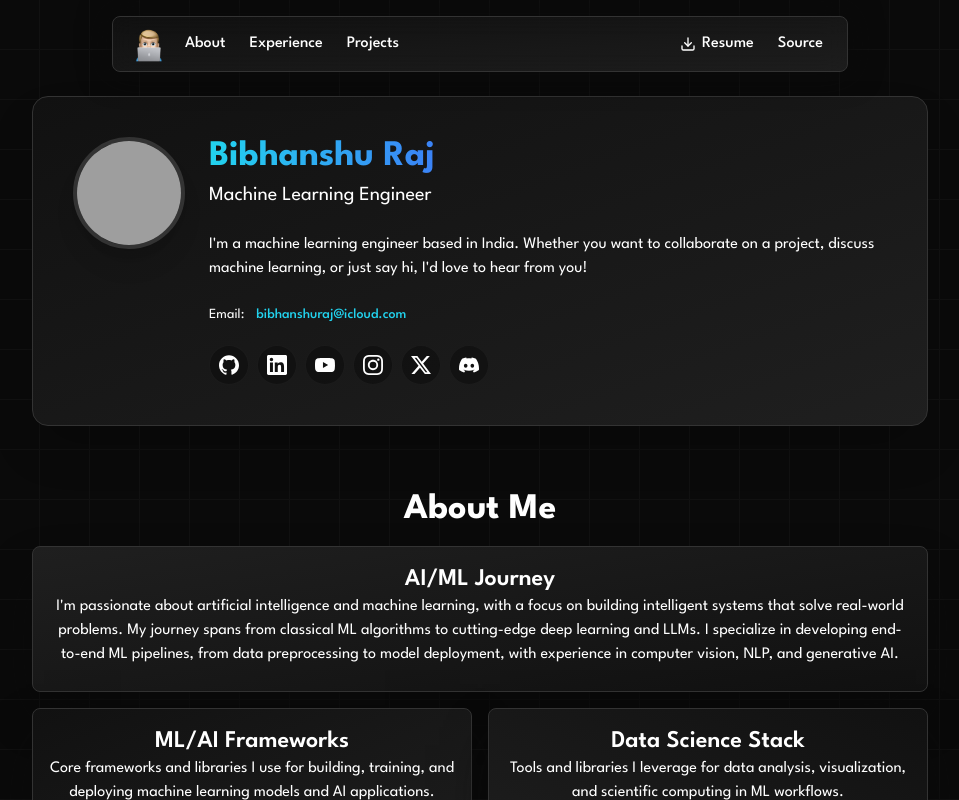
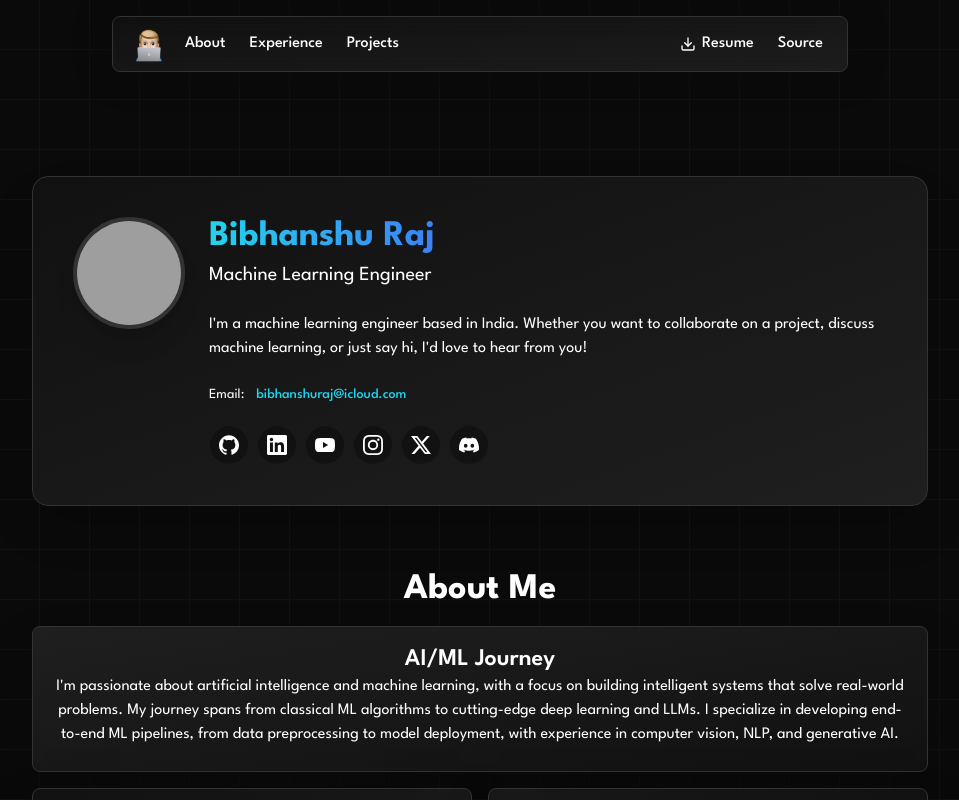
Before and after one commit to bibhanshuraj19/Raj.gg, a Next.js app: page / in a window 1280 px wide. Shown: the top 800 px of the page, without its empty margins (160-1119 px from the left). Built offline with nearby package versions, Linux system fonts and the light colour scheme; grey boxes are pictures that could not be loaded.

Commit message:
Certification update

```diff
--- a/src/components/Navbar.tsx
+++ b/src/components/Navbar.tsx
@@ -39,13 +39,14 @@ export default function Navbar() {
 
     return (
         <>
-            <motion.header
-                className="flex justify-center items-center w-full fixed px-4 top-0 z-50 pt-4"
-                initial={{ transform: 'translateY(-30px)', opacity: 0 }}
-                animate={{ transform: 'translateY(0px)', opacity: 100 }}
-                transition={{ duration: 0.5, delay: 0.1, ease: [0.39, 0.21, 0.12, 0.96], }}
-            >
-                <nav style={{ boxShadow: '0 0 30px 2.5px #0a0a0a' }} className="flex h-14 max-w-[46rem] w-screen bg-gradient-to-br from-primary/90 to to-secondary/90 backdrop-blur-md rounded-lg border-1 border-accent px-4">
+            <header className="flex justify-center items-center w-full fixed px-4 top-4 z-50">
+                <motion.nav
+                    style={{ boxShadow: '0 0 30px 2.5px #0a0a0a' }}
+                    className="flex h-14 max-w-[46rem] w-screen bg-gradient-to-br from-primary/90 to to-secondary/90 backdrop-blur-md rounded-lg border-1 border-accent px-4"
+                    initial={{ opacity: 0, y: -20 }}
+                    animate={{ opacity: 1, y: 0 }}
+                    transition={{ duration: 0.5, ease: [0.39, 0.21, 0.12, 0.96] }}
+                >
                     <div className="flex flex-row items-center justify-between w-full">
                         <div className="flex flex-row gap-2 items-center">
                             <img alt="" draggable={false} className="h-10 w-10" src="/me.png" />
@@ -69,8 +70,8 @@ export default function Navbar() {
                             </Link>
                         </div>
                     </div>
-                </nav>
-            </motion.header>
+                </motion.nav>
+            </header>
         </>
     );
 }
--- a/src/pages/index.tsx
+++ b/src/pages/index.tsx
@@ -14,7 +14,7 @@ export default function IndexPage() {
   return (
     <div className="relative min-h-screen">
       <Navbar />
-      <main>
+      <main className="pt-20">
         <Hero inView={inView} descRef={descRef} />
         <About />
         <Projects />
```
Also changed, not shown: src/components/sections/index/Projects.tsx (indentation only).
